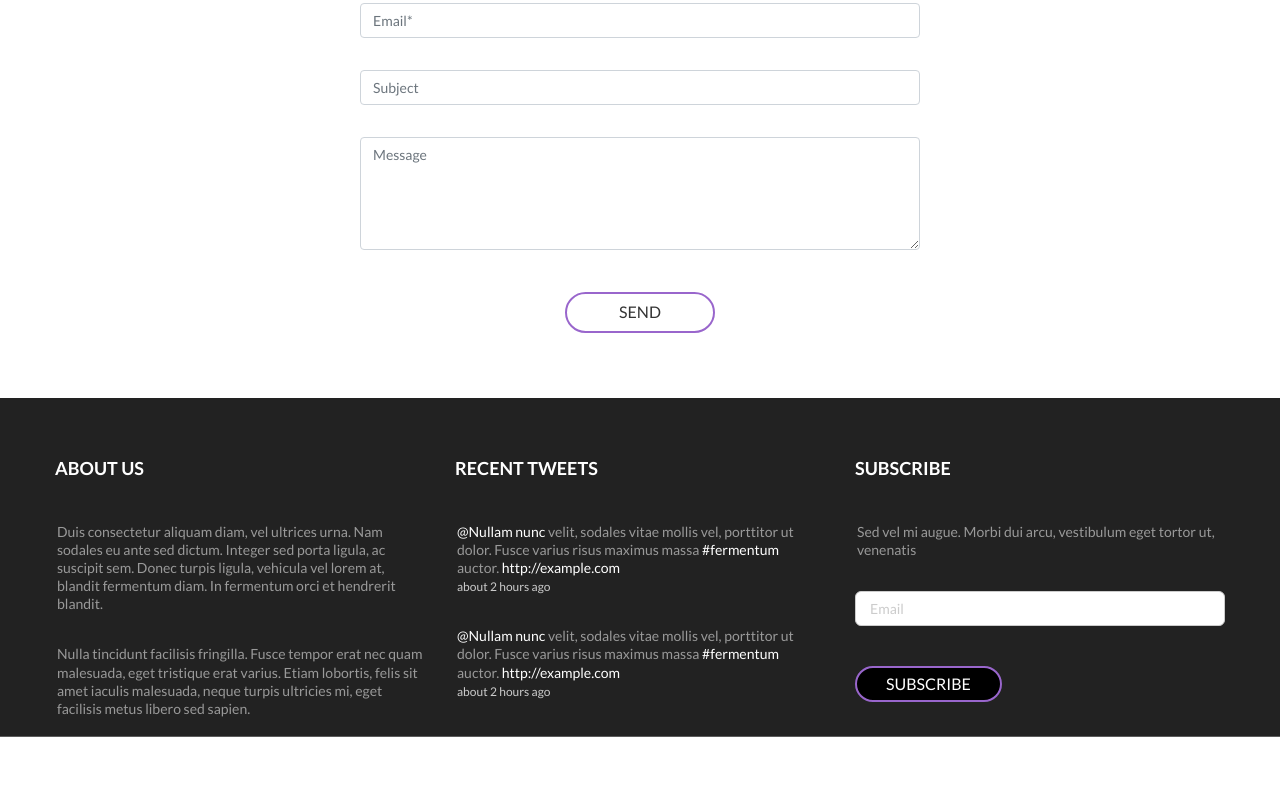
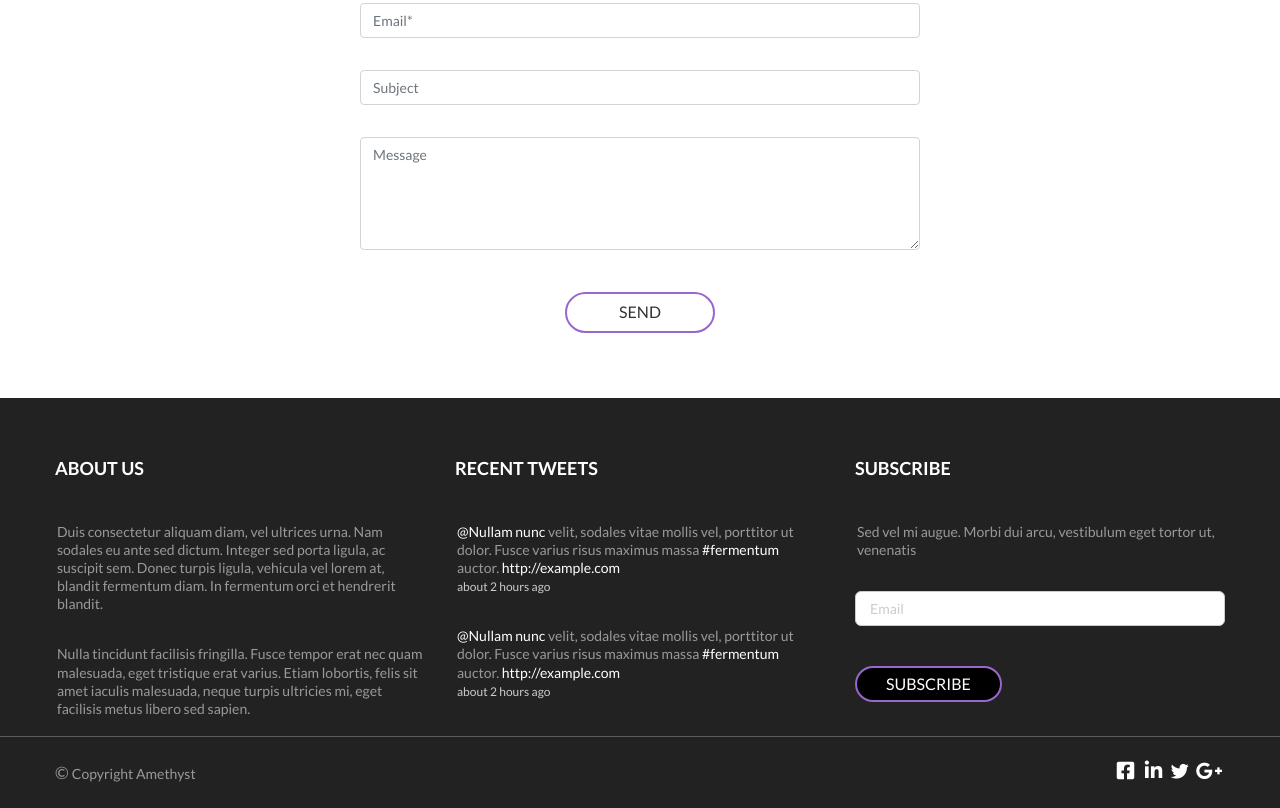
Before and after one commit to Galina1111/Amethyst, a plain HTML site: page index.html in a window 1280 px wide. Shown: the part 10621-11429 px from the top of the page. Before the commit the page ends 11358 px from the top, so only its background shows below. Drawn offline with nearby package versions, Linux system fonts and the light colour scheme.

Commit message:
- add style block Footer.

```diff
--- a/index.html
+++ b/index.html
@@ -6,7 +6,7 @@
     <meta http-equiv="X-UA-Compatible" content="ie=edge">
     <title>Amethst</title>
     <link rel="icon" href="http://faviconka.ru/ico/faviconka_ru_1243.png" type="image/x-icon">
-
+    <link href="//netdna.bootstrapcdn.com/font-awesome/4.0.3/css/font-awesome.css" rel="stylesheet">
     <link rel="stylesheet"
           href="https://use.fontawesome.com/releases/v5.8.1/css/all.css"
           integrity="sha384-50oBUHEmvpQ+1lW4y57PTFmhCaXp0ML5d60M1M7uH2+nqUivzIebhndOJK28anvf"
@@ -1008,6 +1008,19 @@
         </div>
     </div>
     <hr>
+    <div class="container">
+        <div class="bottom-info">
+            <p class="copyright">Copyright Amethyst</p>
+            <div class="icons-footer">
+                <i class="fab fa-facebook-square"></i>
+                <i class="fab fa-linkedin-in"></i>
+                <i class="fab fa-twitter"></i>
+                <i class="fa fa-google-plus" ></i>
+
+            </div>
+        </div>
+
+    </div>
 </section>
 
 
--- a/less/footer.less
+++ b/less/footer.less
@@ -101,5 +101,73 @@
   .mb-4, .my-4 {
     margin-bottom: 0rem !important;
   }
+  .container{
+    .bottom-info {
+      display: grid;
+      grid-template-columns: 50% 50%;
+      padding-top: 22.5px;
+      padding-bottom: 22.5px;
+      .copyright {
+        font-family: @font_family_3;
+        font-size: 14px;
+        color: @color_16;
+        text-align: left;
+        margin-bottom: 0rem !important;
+        &:before {
+          content: "© ";
+          font-size: 17px;
+        }
+      }
+      .icons-footer {
+        text-align: end;
+        //padding: 18px 6px;
+        .fa-linkedin-in {
+          color: @color_3;
+          font-size: 20px;
+          padding: 0 3px;
+          &:hover {
+            color: @color_10;
+          }
+        }
+        .fa-facebook-square {
+          color: @color_3;
+          font-size: 20px;
+          padding: 0 3px;
+          &:hover {
+            color: @color_10;
+          }
+        }
+        .fa-google-plus {
+          color: @color_3;
+          font-size: 20px;
+          padding: 0 3px;
+          &:hover {
+            color: @color_10;
+          }
+        }
+        .fa-twitter {
+          color: @color_3;
+          font-size: 18px;
+          padding: 0 0px 0 1px;
+          &:hover {
+            color: @color_10;
+          }
+        }
+
+      }
+    }
+
+
+  }
 
 }
+
+
+
+
+  //input {
+  //  &:focus {
+  //    outline-offset: -2px;
+  //    outline: -webkit-focus-ring-color auto 0px;
+  //  }
+  //}
```
Also changed, not shown: less/contact.less (+0 -66 lines), less/vars.less (+0 -12 lines), css/main.css, 1 other file.
